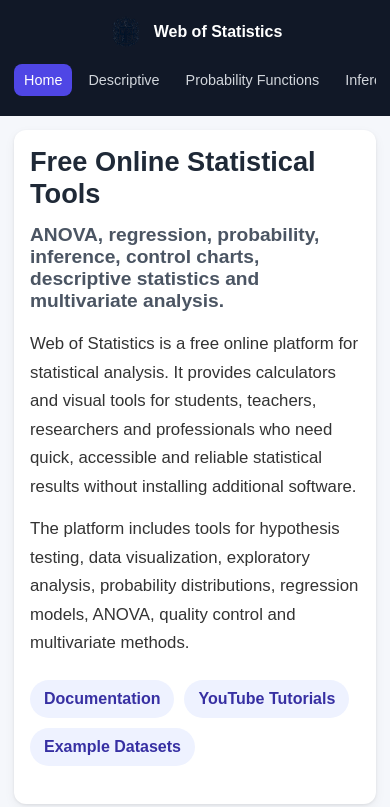
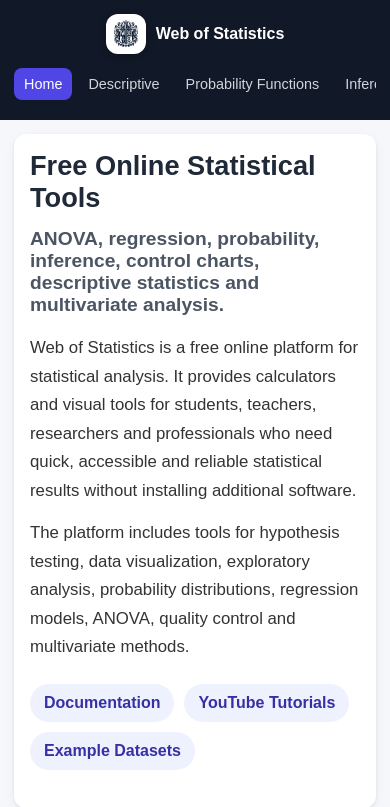
Before and after one commit to silviodavidrodriguez/web-of-statistics, a Django app: page / in a window 390 px wide. Shown: the top 807 px of the page. Run offline with Django 5.2, Linux system fonts and the light colour scheme.

Commit message:
Improve sidebar logo visibility

```diff
--- a/static/css/site.css
+++ b/static/css/site.css
@@ -40,8 +40,13 @@
 }
 
 .brand img {
-    width: 42px;
-    height: 42px;
+    width: 46px;
+    height: 46px;
+    object-fit: contain;
+    background: #ffffff;
+    border-radius: 12px;
+    padding: 5px;
+    box-shadow: 0 2px 8px rgba(0,0,0,0.25);
 }
 
 .brand span {
@@ -132,8 +137,9 @@
     }
 
     .brand img {
-        width: 36px;
-        height: 36px;
+        width: 40px;
+        height: 40px;
+        padding: 4px;
     }
 
     .brand span {
```
